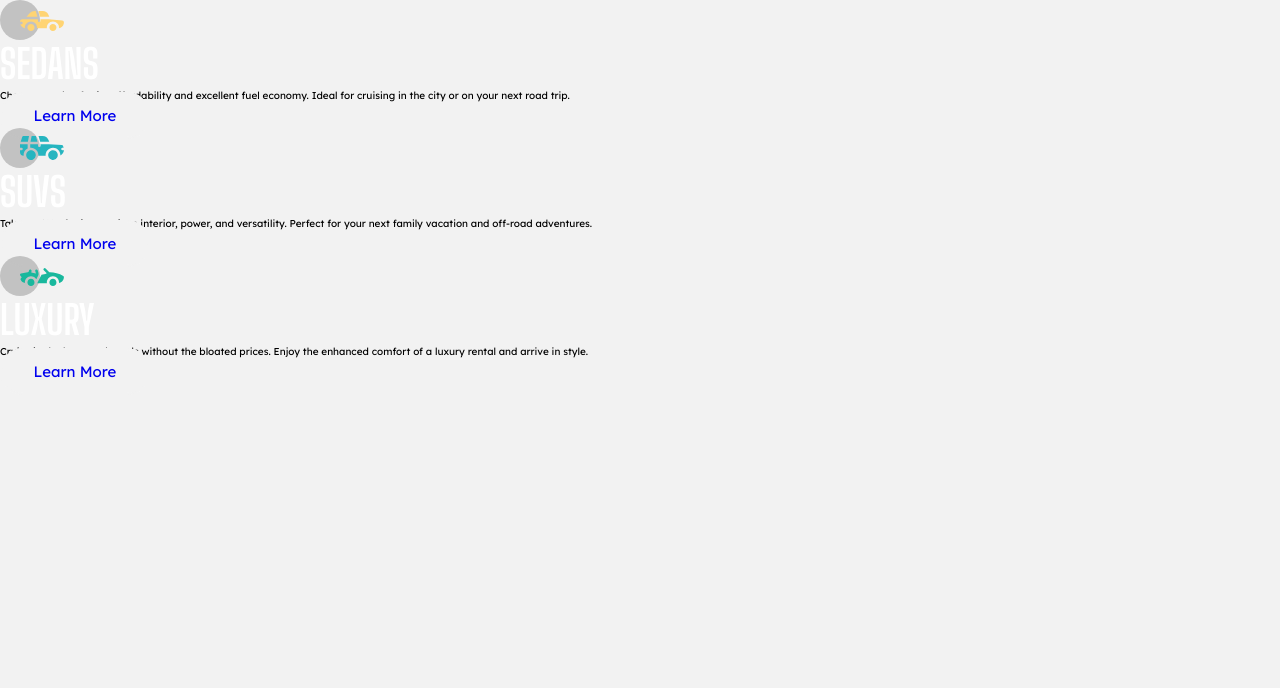
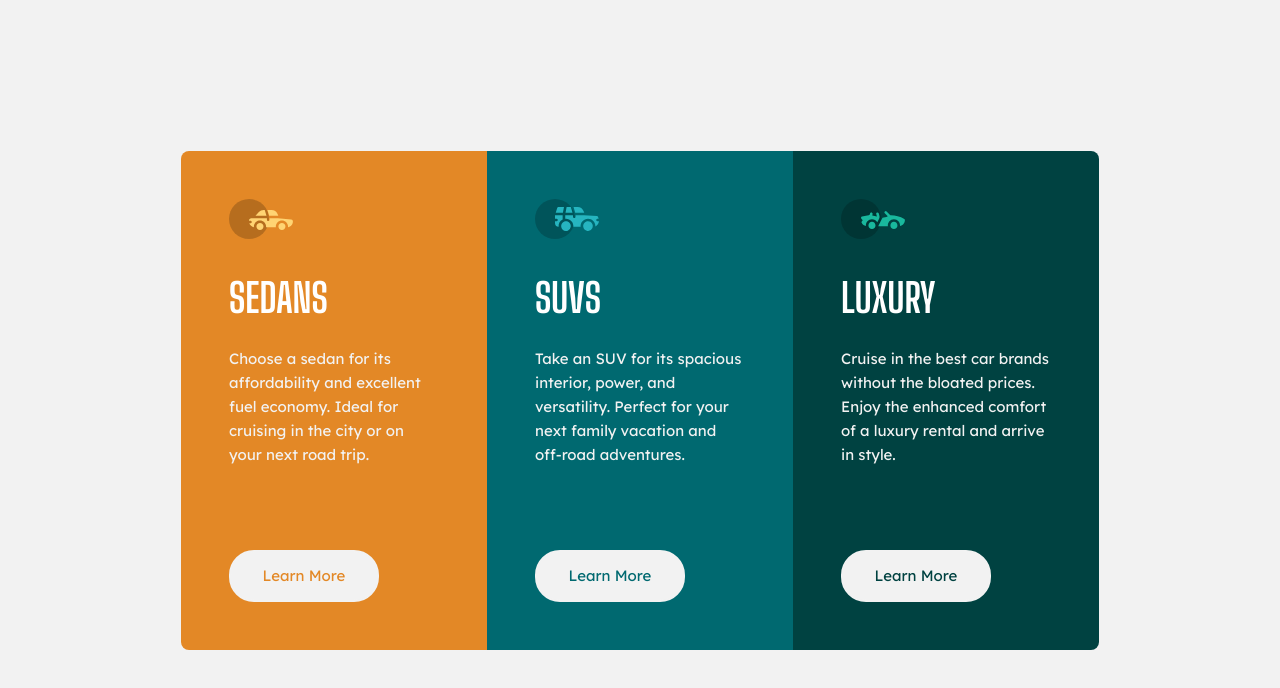
Before and after one commit to arnameti/fem--3-column-preview-card-component_n, a website: page index.html in a window 1280 px wide. Drawn offline with Linux system fonts and the light colour scheme.

Commit message:
styling card

```diff
--- a/app/scss/components/_btn.scss
+++ b/app/scss/components/_btn.scss
@@ -2,6 +2,7 @@
   padding: 1.2rem 3.15rem;
   font-size: 1.5rem;
   line-height: 1.6;
+  text-align: center;
   border-radius: 2.5rem;
   background-color: var(--clr-very-light-gray);
   border: 2px solid var(--clr-very-light-gray);
@@ -11,4 +12,5 @@
 
 .btn:hover {
   background-color: transparent;
+  color: currentColor;
 }
--- a/app/scss/globals/_typography.scss
+++ b/app/scss/globals/_typography.scss
@@ -1,5 +1,7 @@
 body {
 font-family: var(--lexend-deca);
+font-size: 1.5rem;
+color: var(--clr-very-light-gray);
 font-weight: 400;
 line-height: 1.6;
 }
--- a/app/scss/layout/_card.scss
+++ b/app/scss/layout/_card.scss
@@ -1,7 +1,58 @@
+.cards {
+  height: 100vh;
+  width: 100vw;
+  display: grid;
+  grid-auto-flow: column;
+  place-content: center;
+}
+
 .card {
+  padding: 4.8rem;
+  display: grid;
+  row-gap: 2.5rem;
+
+  &--orange {
+    background-color: var(--clr-bright-orange);
+    border-radius: 8px 0 0 8px;
+  }
+
+  &--darkCyan {
+    background-color: var(--clr-dark-cyan);
+  }
+
+  &--veryDarkCyan {
+    background-color: var(--clr-very-dark-cyan);
+    border-radius: 0 8px 8px 0;
+  }
 
   &__img-box {
     width: 6.4rem;
     height: 4rem;
+    margin-bottom: 1rem;
   }
+
+  &__text {
+    max-width: 21rem;
+    margin-bottom: 5.8rem;
+  }
+
+  &__btn {
+    justify-self: start;
+
+    &--orange:link,
+    &--orange:visited {
+      color: var(--clr-bright-orange);
+    }
+
+    &--darkCyan:link,
+    &--darkCyan:visited {
+      color: var(--clr-dark-cyan);
+    }
+
+    &--veryDarkCyan:link,
+    &--veryDarkCyan:visited {
+      color: var(--clr-very-dark-cyan);
+    }
+  }
+
 }
--- a/index.html
+++ b/index.html
@@ -42,7 +42,7 @@
           Choose a sedan for its affordability and excellent fuel economy. Ideal
           for cruising in the city or on your next road trip.
         </p>
-        <a href="#" class="btn btn--orange">learn more</a>
+        <a href="#" class="btn card__btn card__btn--orange">learn more</a>
       </article>
       <!-- end of article -->
       <!-- article -->
@@ -55,7 +55,7 @@
           Take an SUV for its spacious interior, power, and versatility. Perfect
           for your next family vacation and off-road adventures.
         </p>
-        <a href="#" class="btn btn--darkCyan">learn more</a>
+        <a href="#" class="btn card__btn card__btn--darkCyan">learn more</a>
       </article>
       <!-- end of article -->
       <!-- article -->
@@ -72,7 +72,7 @@
           Cruise in the best car brands without the bloated prices. Enjoy the
           enhanced comfort of a luxury rental and arrive in style.
         </p>
-        <a href="#" class="btn btn--veryDarkCyan">learn more</a>
+        <a href="#" class="btn card__btn card__btn--veryDarkCyan">learn more</a>
       </article>
       <!-- end of article -->
     </main>
```
Also changed, not shown: dist/style.css, 1 other file.
